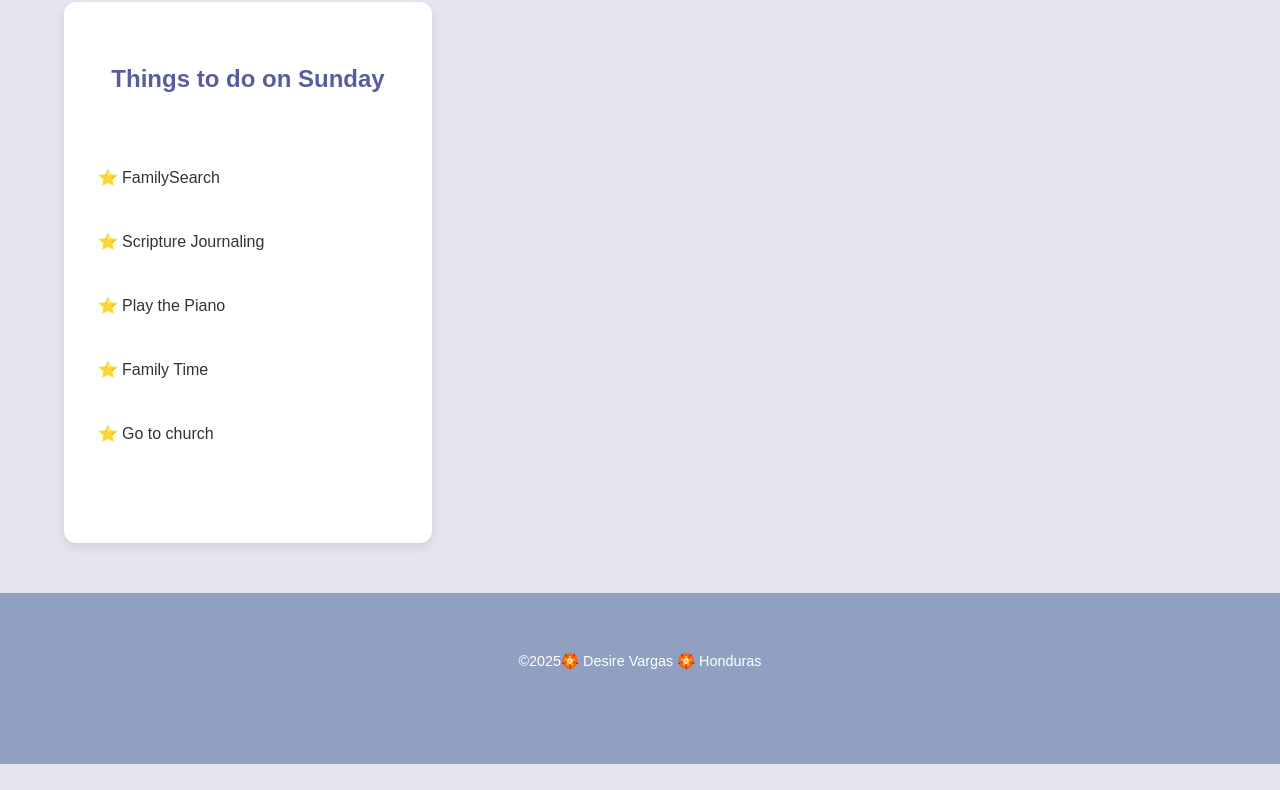
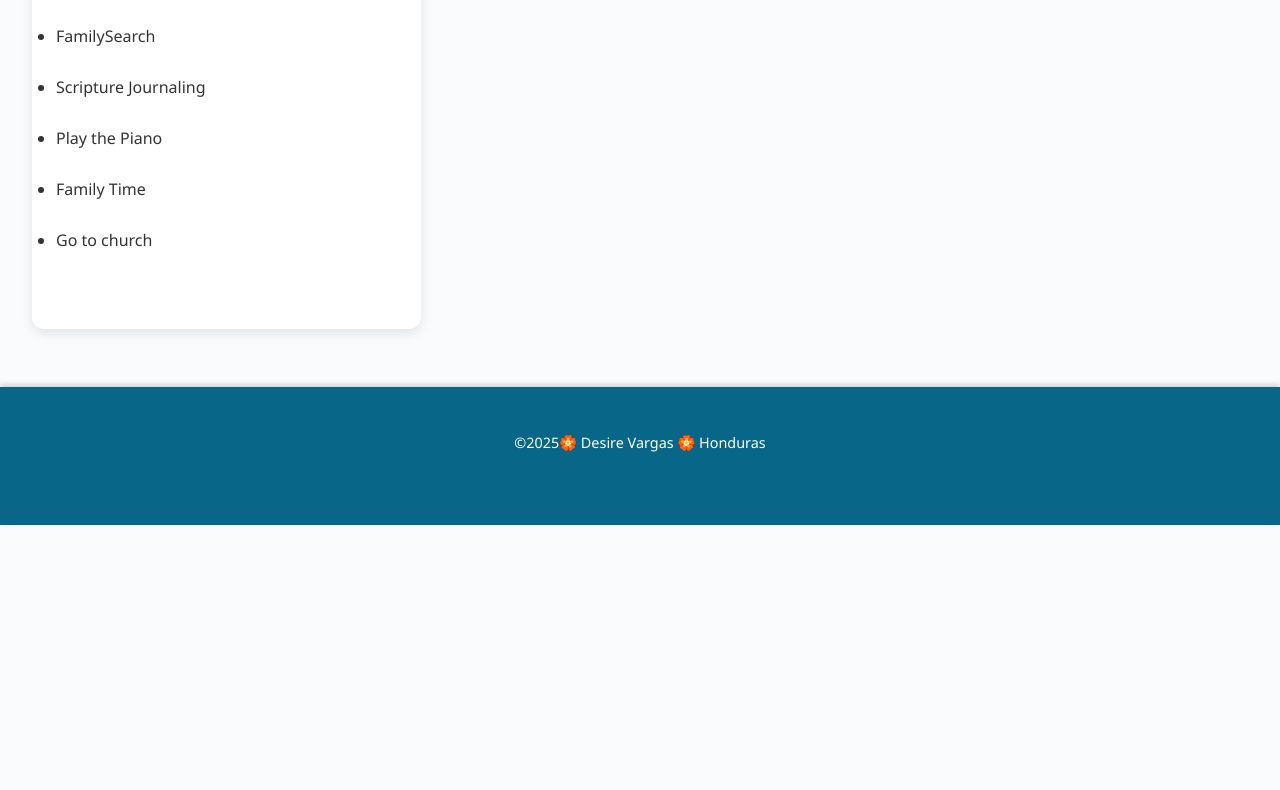
Before and after one commit to desivar/My-Sunday-Routine, a plain HTML site: page index.html in a window 1280 px wide. Shown: the part 1200-1990 px from the top of the page. After the commit the page ends 1751 px from the top, so only its background shows below. Drawn offline with Linux system fonts and the light colour scheme.

Commit message:
styles/base.css

```diff
--- a/styles/base.css
+++ b/styles/base.css
@@ -1,15 +1,6 @@
-/* ==============================  Base Styles  ============================== */
-:root {
-    --primary: #5A5D9D;
-    --secondary: #90A0C0;
-    --accent: #F4D35E;
-    --background-main: #FFFFFF;
-    --background-body: #E4E5F1;
-    --card-bg: #FFFFFF;
-    --text: #333;
-    --shadow: rgba(0, 0, 0, 0.1);
-}
+/* base.css */
 
+/* Reset & Base styles */
 * {
   margin: 0;
   padding: 0;
@@ -17,121 +8,84 @@
 }
 
 body {
-    font-family: "Avenir Next", "Avenir", sans-serif;
+  font-family: "Segoe UI", Tahoma, Geneva, Verdana, sans-serif;
   line-height: 1.6;
-    background: var(--background-body);
-    color: var(--text);
+  background-color: #f9fbfd;
+  color: #333;
   display: flex;
   flex-direction: column;
   min-height: 100vh;
 }
 
-/* ==============================  Header  ============================== */
+/* Header */
 header {
-    background: var(--primary);
+  background-color: #5465ff;
   color: white;
   text-align: center;
-    padding: 2rem 1rem;
-    box-shadow: 0 4px 6px var(--shadow);
+  padding: 1.5rem;
+  box-shadow: 0 2px 6px rgba(0,0,0,0.2);
 }
 
 header h1 {
-    font-size: 2.5rem;
+  font-size: 1.8rem;
   margin-bottom: 0.5rem;
 }
 
-header nav {
-    margin-top: 0.5rem;
-}
-
 nav a {
-    color: var(--background-main);
+  color: #e2fdff;
   text-decoration: none;
-    margin: 0 0.8rem;
-    font-weight: bold;
+  font-weight: 500;
+  margin: 0 10px;
   transition: color 0.3s ease;
 }
 
 nav a:hover {
-    color: var(--accent);
+  color: #bfd7ff;
 }
 
-/* ==============================  Main Layout  ============================== */
-main {
-    max-width: 1200px; /* Centering the main content */
-    margin: 0 auto;
-    padding: 1.5rem;
+/* Main Grid Layout */
+main.grid {
+  display: grid;
+  grid-template-columns: repeat(auto-fit, minmax(300px, 1fr));
+  gap: 1.5rem;
+  padding: 2rem;
+  flex: 1;
 }
 
-.grid {
-    display: grid;
-    grid-template-columns: repeat(auto-fill, minmax(300px, 1fr)); /* Responsive grid */
-    gap: 1.5rem;
-}
-
-/* ==============================  Cards  ============================== */
+/* Card Styles */
 .card {
-    background: var(--card-bg);
-    padding: 2rem;
+  background: white;
   border-radius: 12px;
-    box-shadow: 0 4px 10px var(--shadow);
-    transition: transform 0.3s ease, box-shadow 0.3s ease;
+  padding: 1.5rem;
+  box-shadow: 0 4px 12px rgba(0,0,0,0.1);
+  transition: transform 0.2s ease;
 }
 
 .card:hover {
   transform: translateY(-5px);
-    box-shadow: 0 8px 15px var(--shadow);
 }
 
 .card h2 {
-    color: var(--primary);
   margin-bottom: 1rem;
-    text-align: center;
-    font-size: 1.5rem; /* Adjusted font size */
+  color: #086788;
 }
 
 .card img {
-    border-radius: 10px;
-    margin: 1rem auto;
-    display: block;
   max-width: 100%;
+  border-radius: 8px;
+  margin: 0.5rem 0;
 }
 
-.card p {
-    text-align: center;
-    margin-bottom: 1rem;
-}
-
-.card ul {
-    list-style-type: none; /* Remove default bullets */
-    padding-left: 0; /* Remove padding */
-    max-width: 300px;
-    margin: 0 auto;
-}
-
-.card ul li {
-    margin-bottom: 0.8rem;
-    position: relative;
-    padding-left: 1.5rem; /* Space for the star */
-}
-
-.card ul li::before {
-    content: "⭐ ";
-    position: absolute;
-    left: 0;
-    color: var(--primary); /* Match the primary color */
-}
-
-/* ==============================  Footer  ============================== */
+/* Footer */
 footer {
-    background: var(--secondary);
+  background: #086788;
   color: white;
   text-align: center;
-    padding: 1.5rem 1rem;
-    margin-top: auto;
+  padding: 1rem;
+  font-size: 0.9rem;
+  box-shadow: 0 -2px 6px rgba(0,0,0,0.2);
 }
 
 footer p {
-    margin: 0.5rem 0;
-    font-size: 0.9rem;
+  margin: 0.3rem 0;
 }
```
Lines whose indentation alone changed are shown as unchanged.
